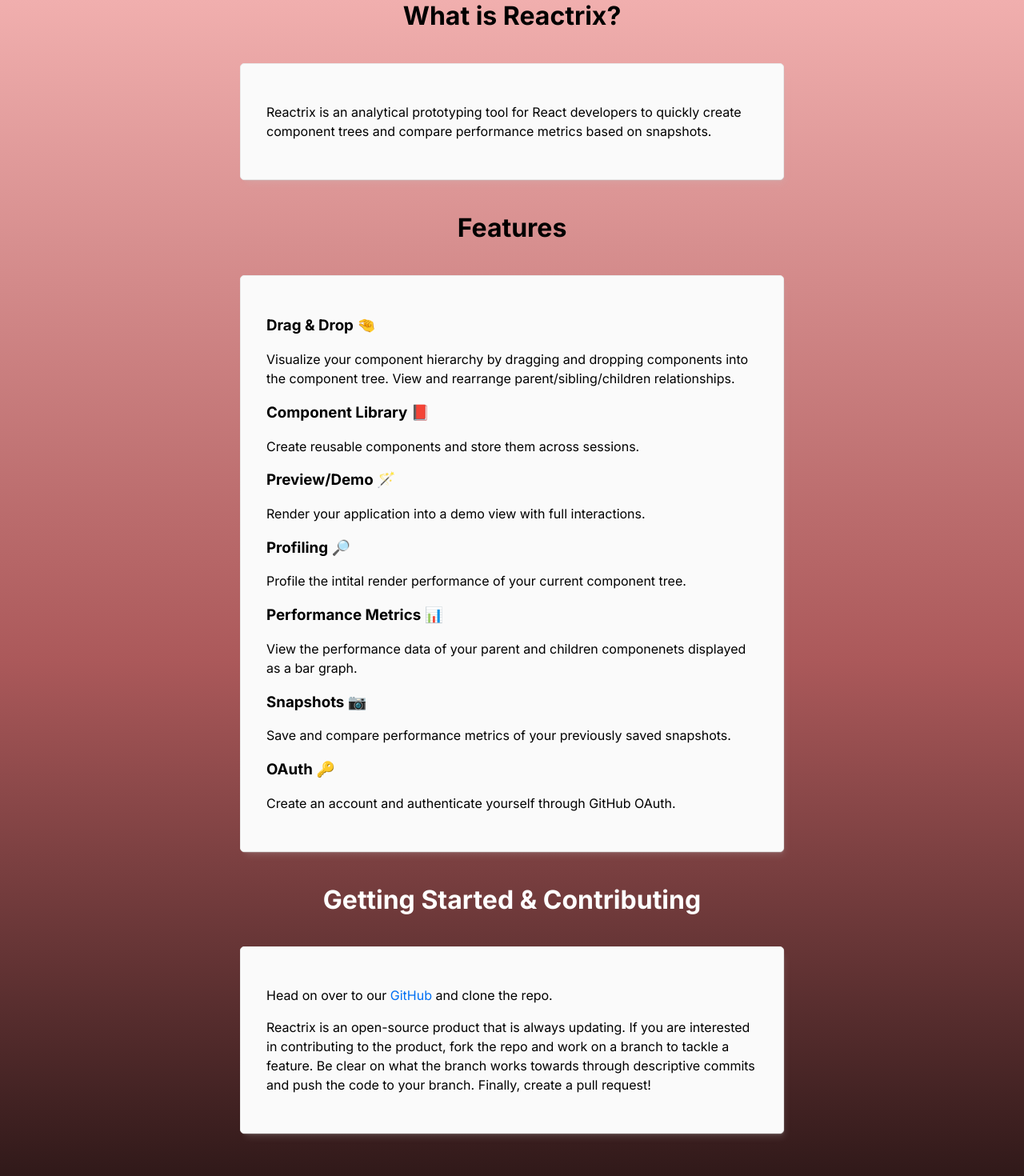
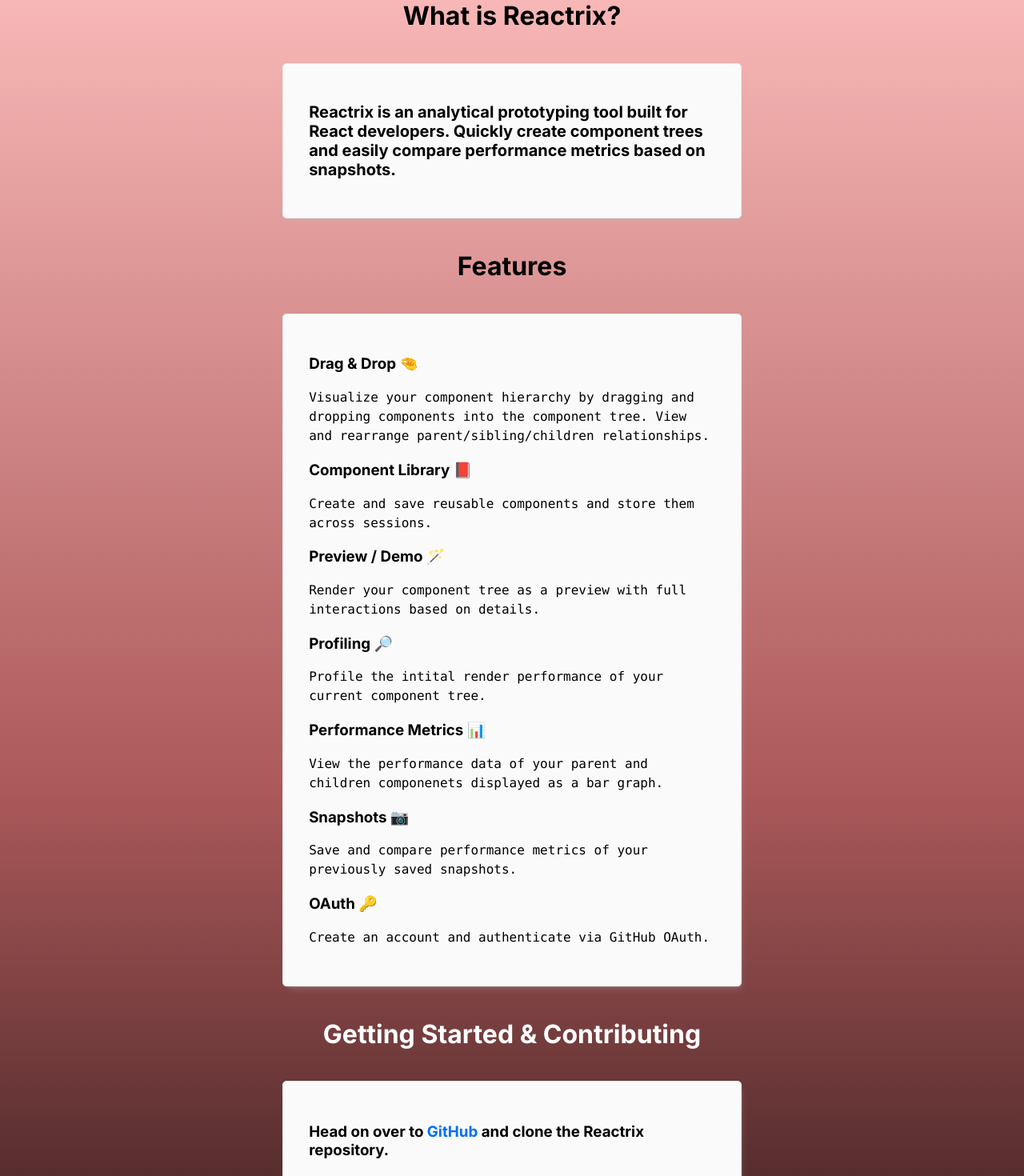
Before and after one commit to Reactrix-Admin/reactrixapp, a Next.js app: page / in a window 1280 px wide. Shown: the part 1000-2470 px from the top of the page at 80% size. Built offline with nearby package versions, Linux system fonts and the light colour scheme.

Commit message:
css updates to main

```diff
--- a/pages/main.js
+++ b/pages/main.js
@@ -8,11 +8,11 @@ export default function Main() {
       <div className={styles.grid}>
         <h1>What is Reactrix?</h1>
         <div className={styles.card}>
-          <p>
-            Reactrix is an analytical prototyping tool for React developers to
-            quickly create component trees and compare performance metrics based
-            on snapshots.
-          </p>
+          <h4>
+            Reactrix is an analytical prototyping tool built for React
+            developers. Quickly create component trees and easily compare
+            performance metrics based on snapshots.
+          </h4>
         </div>
         <h1>Features</h1>
         <div className={styles.card}>
@@ -23,10 +23,13 @@ export default function Main() {
             parent/sibling/children relationships.
           </p>
           <h3>Component Library 📕</h3>
-          <p>Create reusable components and store them across sessions.</p>
-          <h3>Preview/Demo 🪄</h3>
           <p>
-            Render your application into a demo view with full interactions.
+            Create and save reusable components and store them across sessions.
+          </p>
+          <h3>Preview / Demo 🪄</h3>
+          <p>
+            Render your component tree as a preview with full interactions based
+            on details.
           </p>
           <h3>Profiling 🔎</h3>
           <p>
@@ -44,24 +47,23 @@ export default function Main() {
             snapshots.
           </p>
           <h3>OAuth 🔑</h3>
-          <p>
-            Create an account and authenticate yourself through GitHub OAuth.
-          </p>
+          <p>Create an account and authenticate via GitHub OAuth.</p>
         </div>
         <h1 className={styles.whiteText}>Getting Started & Contributing</h1>
         <div className={styles.card}>
+          <h3>
+            {' '}
+            Head on over to{' '}
+            <a href='https://github.com/oslabs-beta/Reactrix'>{'GitHub'}</a> and
+            clone the Reactrix repository.
+          </h3>
           <p>
-            Head on over to our{' '}
-            <a href='https://github.com/oslabs-beta/Reactrix'>{'GitHub'}</a> and
-            clone the repo.
-            <p>
-              {' '}
-              Reactrix is an open-source product that is always updating. If you
-              are interested in contributing to the product, fork the repo and
-              work on a branch to tackle a feature. Be clear on what the branch
-              works towards through descriptive commits and push the code to
-              your branch. Finally, create a pull request!
-            </p>
+            {' '}
+            Reactrix is an open-source product that is always updating. If you
+            are interested in contributing to the product, fork the repo and
+            work on a branch to tackle a feature. Be clear on what the branch
+            works towards through descriptive commits and push the code to your
+            branch. Finally, create a pull request!
           </p>
         </div>
       </div>
--- a/styles/Home.module.css
+++ b/styles/Home.module.css
@@ -16,7 +16,7 @@
 }
 
 .header {
-  width: 60%;
+  width: 90%;
   height: 75px;
   border-bottom: 1px solid #eaeaea;
   display: flex;
@@ -67,8 +67,6 @@
   line-height: 1.5;
   font-size: 1.15rem;
   text-align: center;
-  font-family: Menlo, Monaco, Lucida Console, Liberation Mono, DejaVu Sans Mono,
-    Bitstream Vera Sans Mono, Courier New, monospace;
 }
 
 .start {
@@ -106,7 +104,7 @@
   justify-content: space-around;
   align-items: center;
   flex-wrap: wrap;
-  max-width: 800px;
+  max-width: 675px;
   margin-top: 3rem;
 }
 
@@ -135,6 +133,12 @@
   font-size: 1.5rem;
 }
 
+.card h4 {
+  margin: 1rem 0 1rem 0;
+  font-size: 1.25rem;
+  font-weight: bold;
+}
+
 .whiteText {
   color: #ffffff;
   text-align: center;
@@ -152,6 +156,8 @@
 .card p {
   font-size: 1rem;
   line-height: 1.5;
+  font-family: Menlo, Monaco, Lucida Console, Liberation Mono, DejaVu Sans Mono,
+    Bitstream Vera Sans Mono, Courier New, monospace;
 }
 
 .logo {
@@ -175,7 +181,7 @@
 }
 
 .footer {
-  width: 60%;
+  width: 90%;
   height: 175px;
   padding-top: 15px;
   margin: 5rem 0 2rem 0;
```
